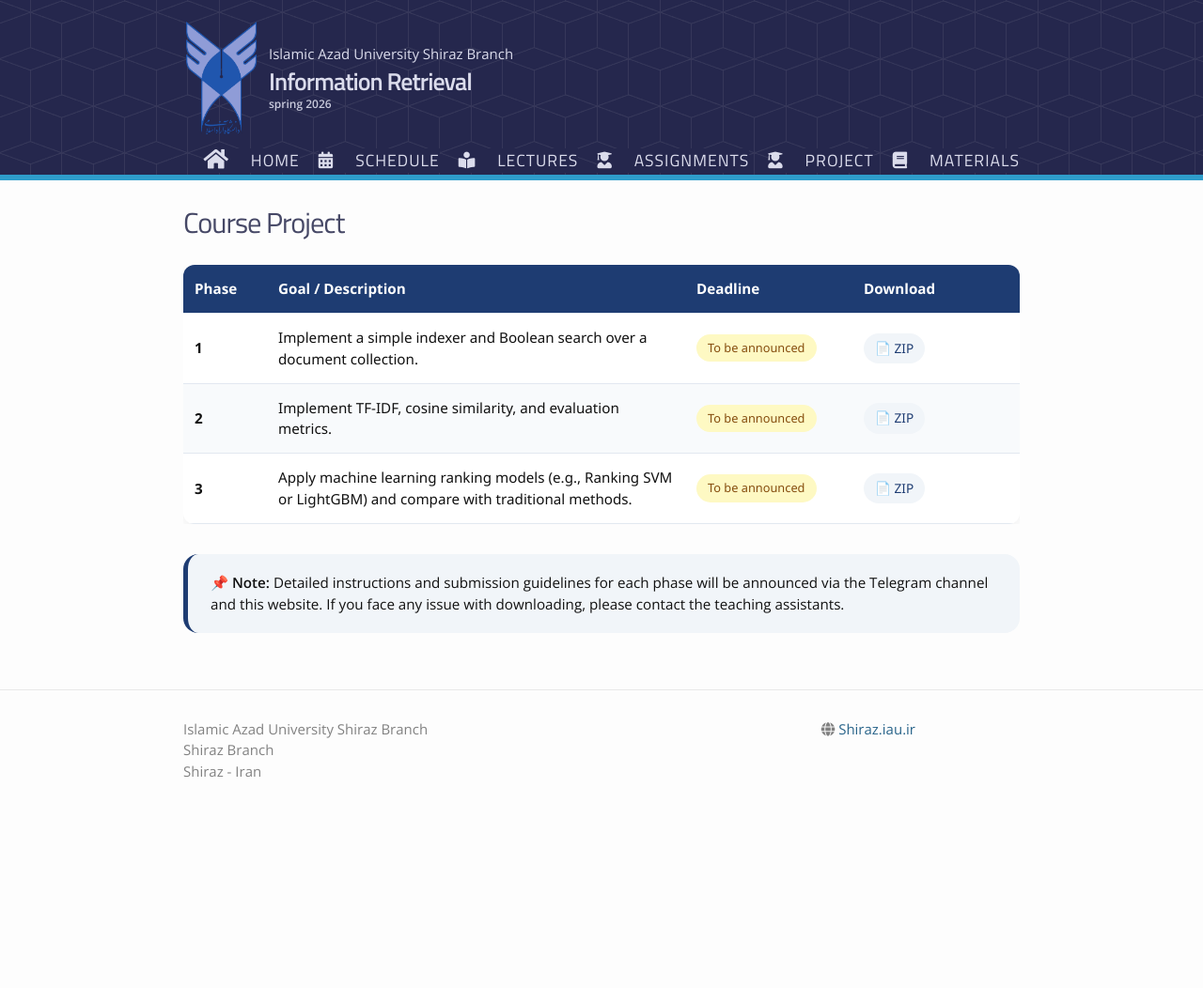
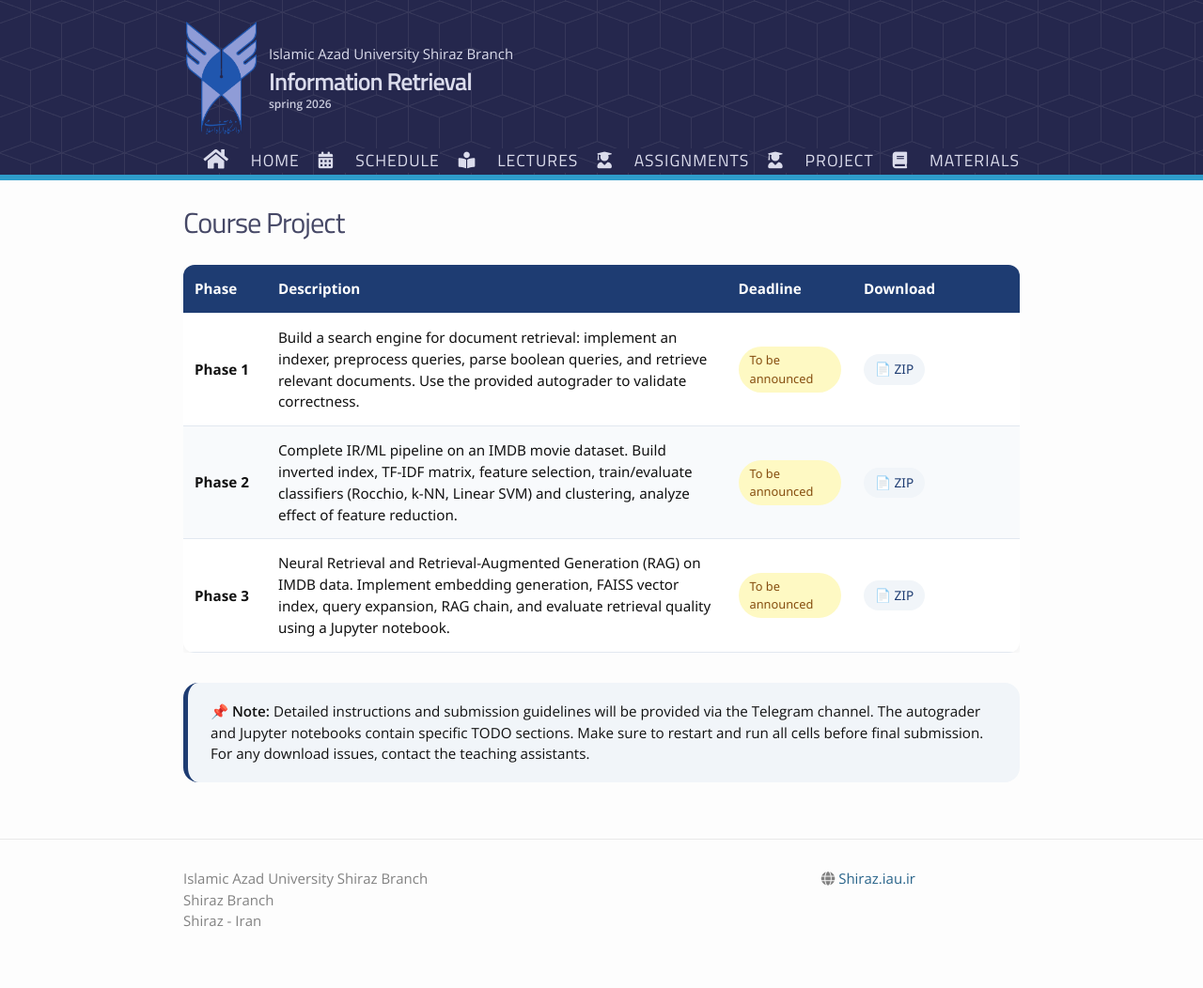
Before and after one commit to ir-spring2026/ir-spring2026.github.io, a Jekyll site: the page built from project.md, in a window 1280 px wide. Shown: the whole page at 94% size. Built offline with Jekyll 4.4.1, drawn with Linux system fonts in a browser that asks for light colours; nearby versions of some CDN libraries; before the commit the page ends 900 px from its top, so only the background shows below that.

Commit message:
Update project.md

```diff
--- a/project.md
+++ b/project.md
@@ -94,27 +94,27 @@ permalink: /project/
     <thead>
       <tr>
         <th style="width: 10%;">Phase</th>
-        <th style="width: 50%;">Goal / Description</th>
-        <th style="width: 20%;">Deadline</th>
+        <th style="width: 55%;">Description</th>
+        <th style="width: 15%;">Deadline</th>
         <th style="width: 20%;">Download</th>
       </tr>
     </thead>
     <tbody>
       <tr>
-        <td><strong>1</strong></td>
-        <td>Implement a simple indexer and Boolean search over a document collection.</td>
+        <td><strong>Phase 1</strong></td>
+        <td>Build a search engine for document retrieval: implement an indexer, preprocess queries, parse boolean queries, and retrieve relevant documents. Use the provided autograder to validate correctness.</td>
         <td><span class="deadline-badge">To be announced</span></td>
         <td><a class="download-link" href="{{ site.baseurl }}/static_files/project/F1/MIR__4042__Phase-1.zip">📄 ZIP</a></td>
       </tr>
       <tr>
-        <td><strong>2</strong></td>
-        <td>Implement TF‑IDF, cosine similarity, and evaluation metrics.</td>
+        <td><strong>Phase 2</strong></td>
+        <td>Complete IR/ML pipeline on an IMDB movie dataset. Build inverted index, TF‑IDF matrix, feature selection, train/evaluate classifiers (Rocchio, k‑NN, Linear SVM) and clustering, analyze effect of feature reduction.</td>
         <td><span class="deadline-badge">To be announced</span></td>
         <td><a class="download-link" href="{{ site.baseurl }}/static_files/project/F2/IR__Phase-2.zip">📄 ZIP</a></td>
       </tr>
       <tr>
-        <td><strong>3</strong></td>
-        <td>Apply machine learning ranking models (e.g., Ranking SVM or LightGBM) and compare with traditional methods.</td>
+        <td><strong>Phase 3</strong></td>
+        <td>Neural Retrieval and Retrieval‑Augmented Generation (RAG) on IMDB data. Implement embedding generation, FAISS vector index, query expansion, RAG chain, and evaluate retrieval quality using a Jupyter notebook.</td>
         <td><span class="deadline-badge">To be announced</span></td>
         <td><a class="download-link" href="{{ site.baseurl }}/static_files/project/F3/IR__Spring2026__Phase3.zip">📄 ZIP</a></td>
       </tr>
@@ -123,5 +123,5 @@ permalink: /project/
 </div>
 
 <div class="note-card">
-  <p><strong>📌 Note:</strong> Detailed instructions and submission guidelines for each phase will be announced via the Telegram channel and this website. If you face any issue with downloading, please contact the teaching assistants.</p>
+  <p><strong>📌 Note:</strong> Detailed instructions and submission guidelines will be provided via the Telegram channel. The autograder and Jupyter notebooks contain specific TODO sections. Make sure to restart and run all cells before final submission. For any download issues, contact the teaching assistants.</p>
 </div>
```
